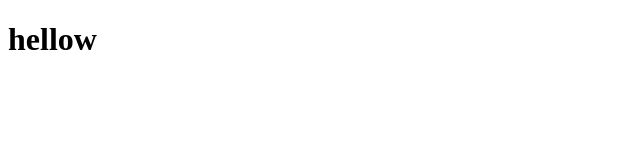
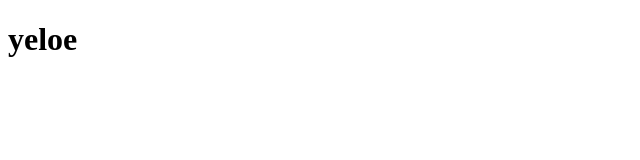
Before and after one commit to Amany667/my-project, a plain HTML site: page index.html in a window 1280 px wide. Shown: the full height of the page, 0-640 px from the left. Drawn offline with Linux system fonts and the light colour scheme.

Commit message:
change index

```diff
--- a/index.html
+++ b/index.html
@@ -6,6 +6,6 @@
     <title>Document</title>
 </head>
 <body>
-    <h1>hellow</h1>
+    <h1>yeloe</h1>
 </body>
 </html>
```
